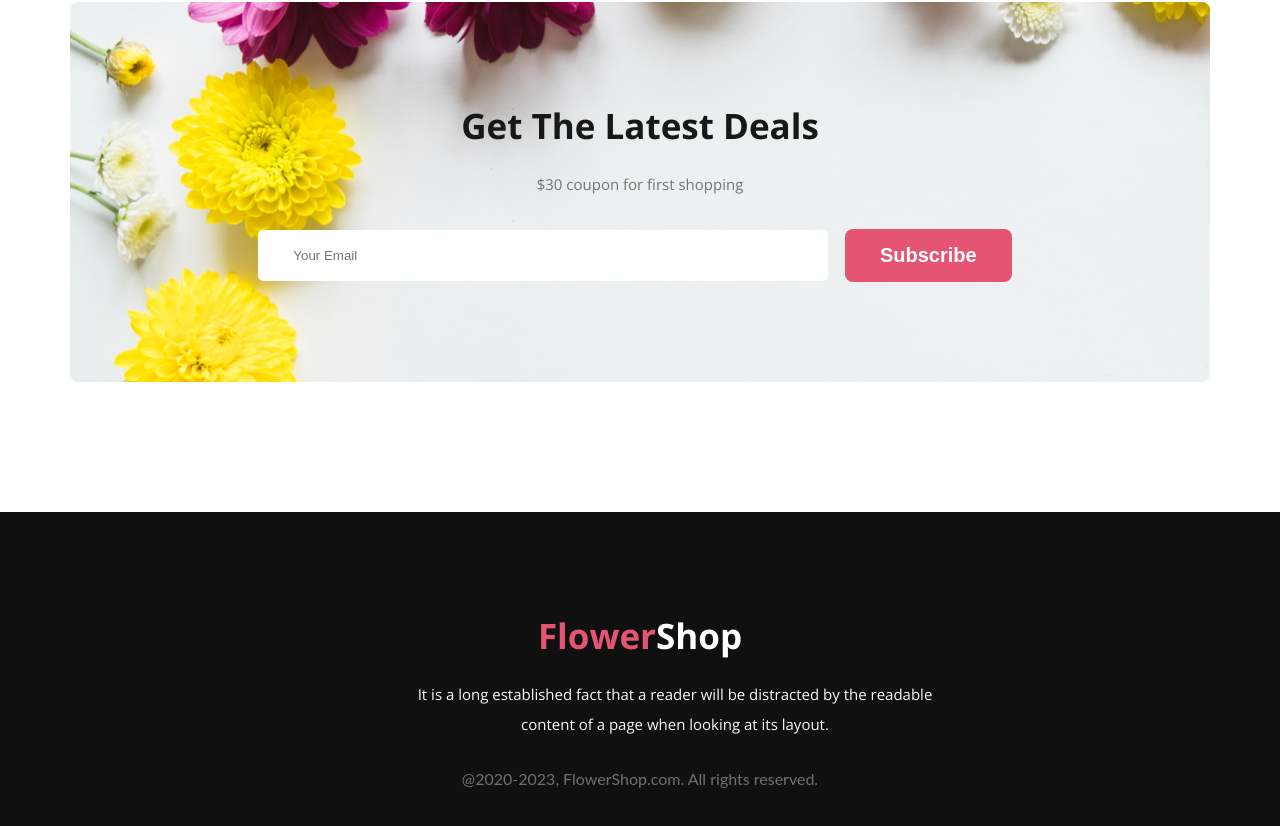
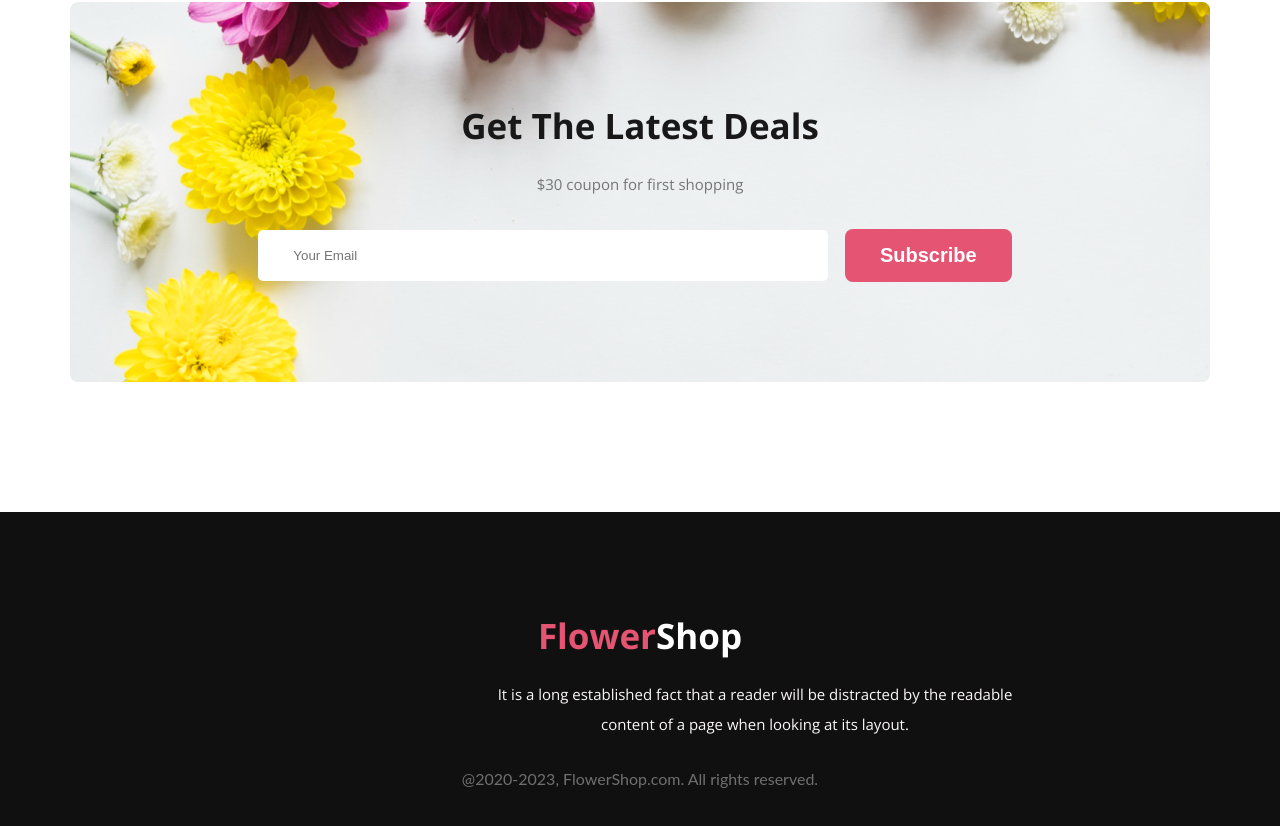
Before and after one commit to Jabed-Hasan/flower-shop, a plain HTML site: page index.html in a window 1280 px wide. Shown: the part 2687-3513 px from the top of the page. Drawn offline with nearby package versions, Linux system fonts and the light colour scheme.

Commit message:
edit some code

```diff
--- a/style.css
+++ b/style.css
@@ -43,6 +43,7 @@ body {
 .header .header-pic {
     width: 420px;
     height: 560px;
+    margin-bottom: 0px;
 }
 
 .head-line {
@@ -364,7 +365,7 @@ body {
 
   width: 530px;
 
-  margin-left: 410px;
+  margin-left: 490px;
   color: #faf7f7;
   text-align: center;
   font-size: 15px;
```
